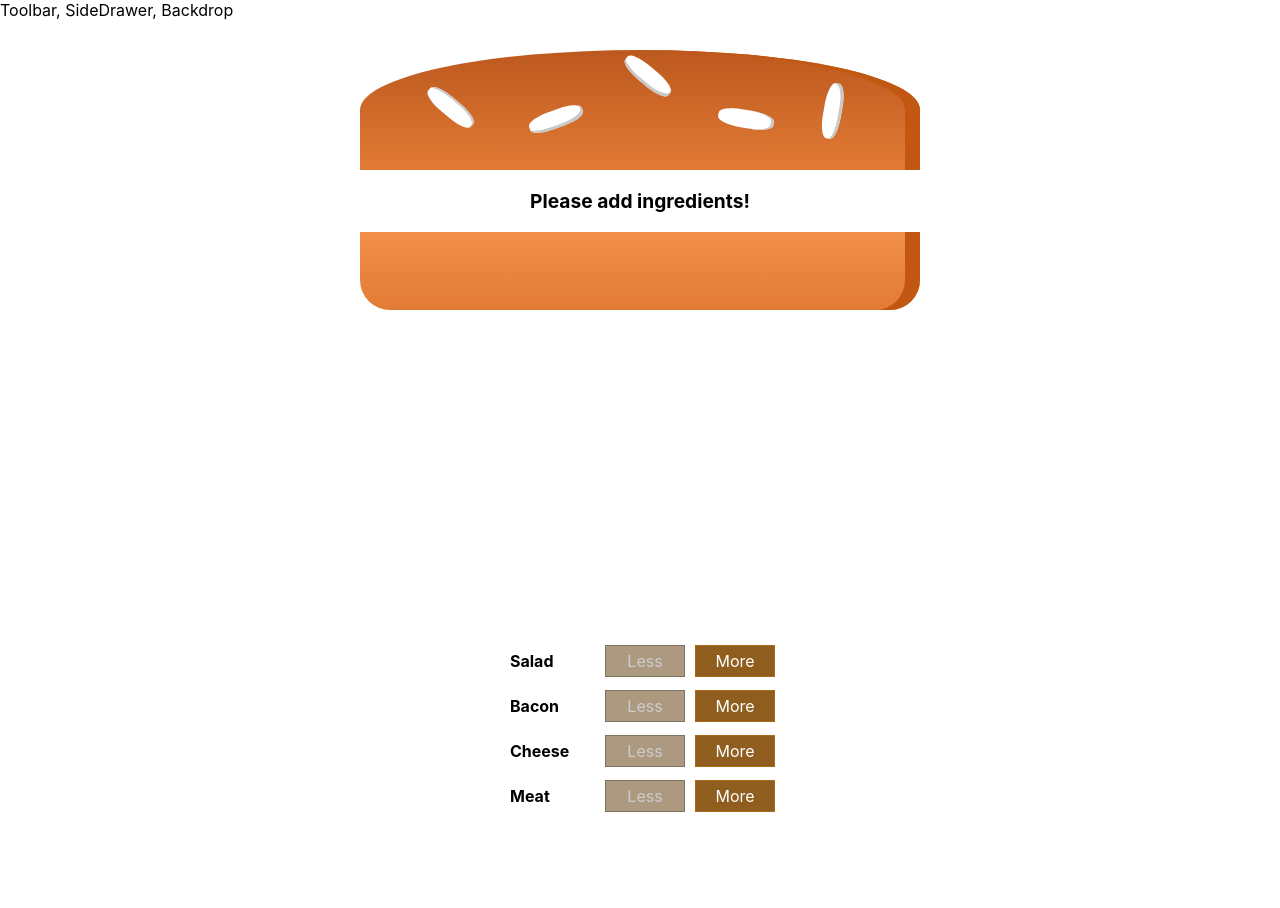
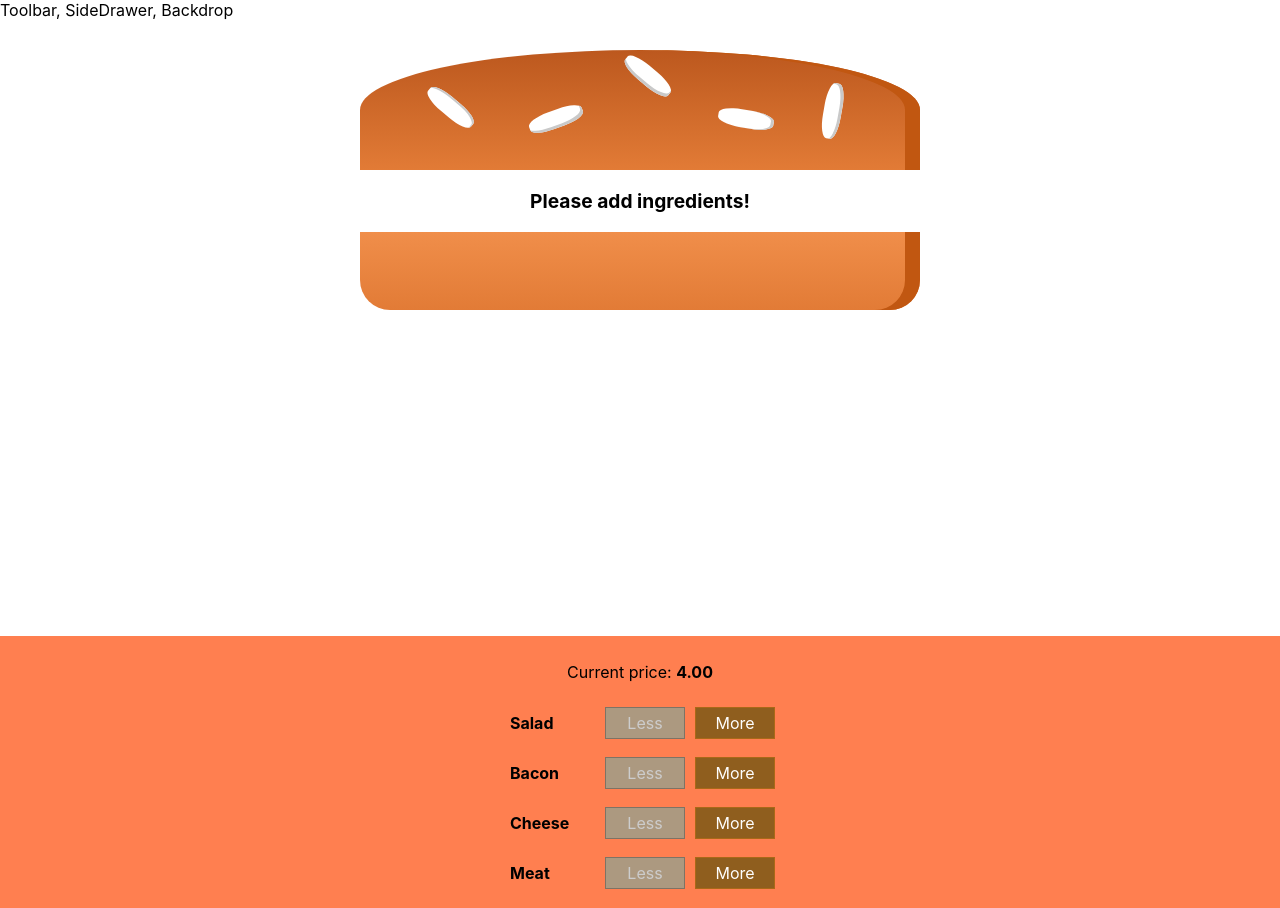
Before and after one commit to perhegg/Burger, a React (Create React App) app: page / in a window 1280 px wide. Before the commit the page ends 821 px from the top, so only its background shows below. Built offline with nearby package versions, Linux system fonts and the light colour scheme.

Commit message:
Add price and updates it

```diff
--- a/src/components/Burger/BuildControls/BuildControls.js
+++ b/src/components/Burger/BuildControls/BuildControls.js
@@ -10,7 +10,8 @@
 ]
 
 const buildControls = (props) => (
-    <div className={classes.buildControls}>
+    <div className={classes.BuildControls}>
+        <p>Current price: <strong>{props.price.toFixed(2)}</strong></p>
         {controls.map(ctrl => (
             <BuildControl
                 key={ctrl.label}
--- a/src/containers/BurgerBuilder.js
+++ b/src/containers/BurgerBuilder.js
@@ -59,7 +59,8 @@
                 <BuildControls
                     ingAdded={this.addIngredientHandler}
                     ingDeducted={this.removeIngredientHandler}
-                    disabled={disabledInfo} />
+                    disabled={disabledInfo}
+                    price={this.state.totalPrice} />
             </>
         )
     };
```
Also changed, not shown: 1 other file (tests, documents, lock files or other folders).
